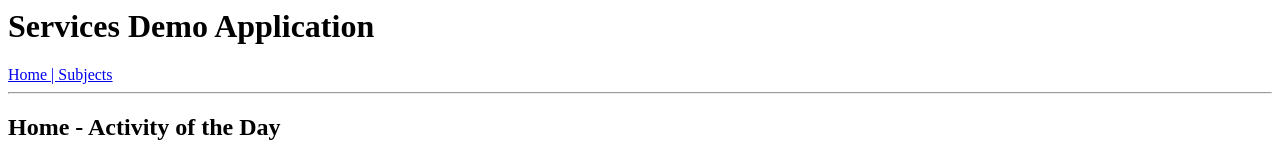
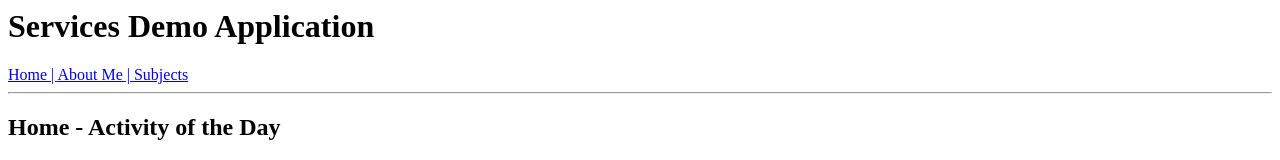
Before and after one commit to thayllaa/ServicesApplication, an Angular app: page / in a window 1280 px wide. Shown: the top 160 px of the page. Built offline with nearby package versions, Linux system fonts and the light colour scheme.

Commit message:
1 file modified

```diff
--- a/src/app/app.component.html
+++ b/src/app/app.component.html
@@ -1,5 +1,6 @@
 <h1> Services Demo Application </h1>
 <a [routerLink]="['/']"> Home | </a>
+<a [routerLink]="['/']"> About Me | </a>
 <a [routerLink]="['/subjects']"> Subjects </a>
 
 <hr/>
```
